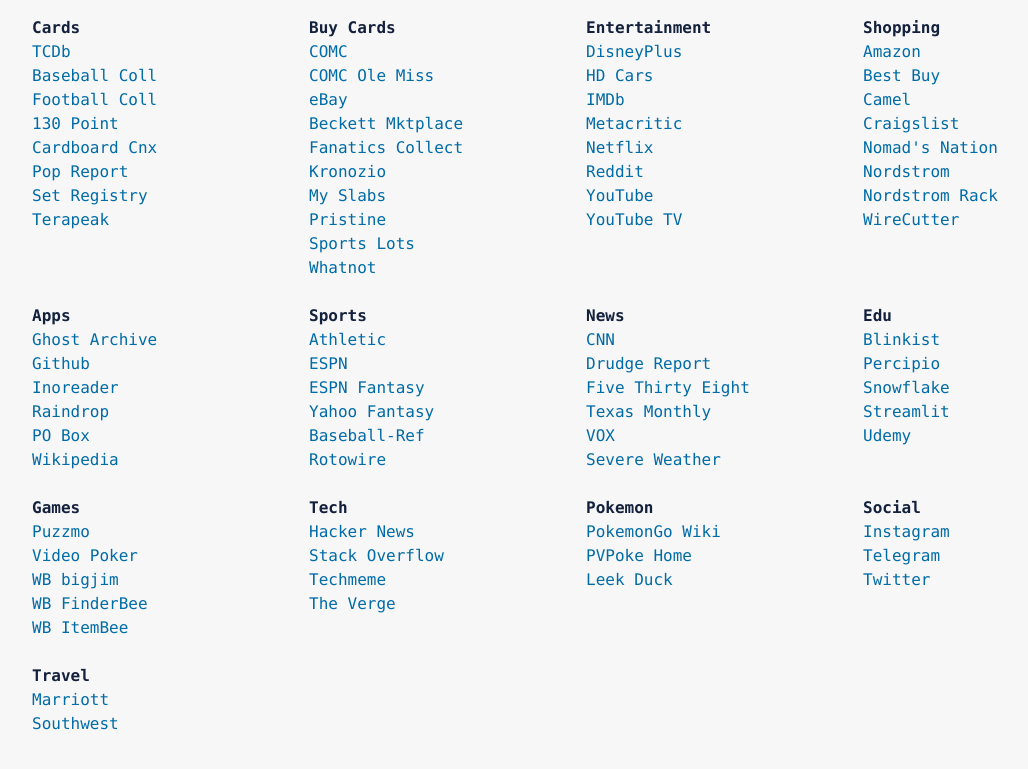
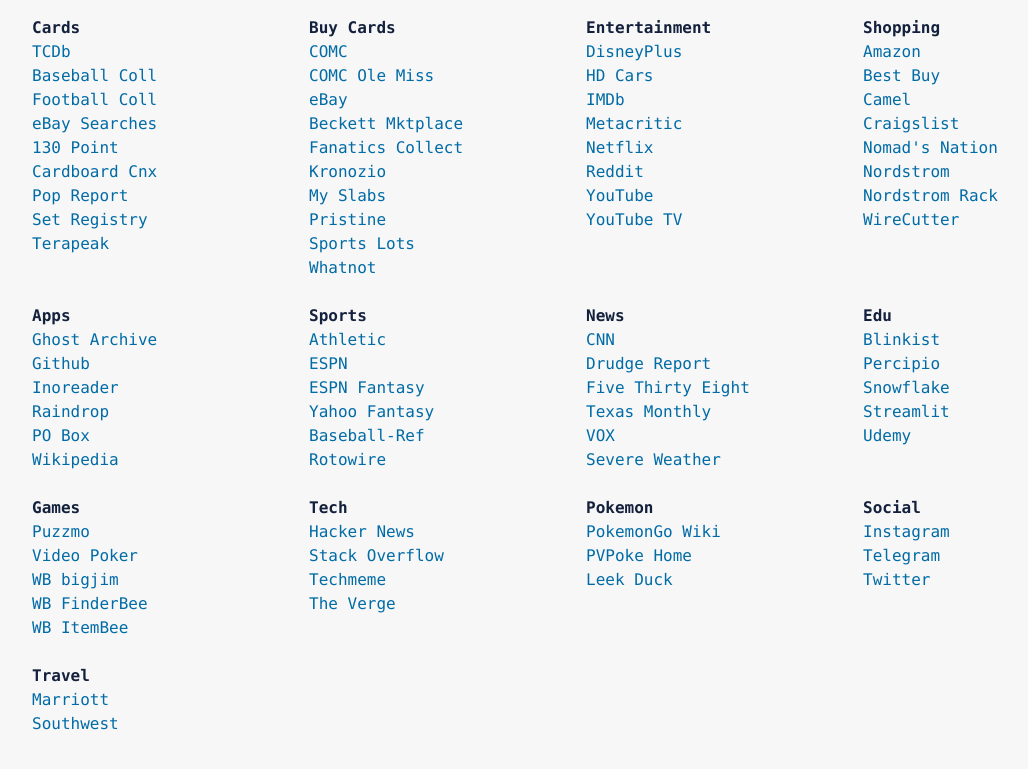
Before and after one commit to jimg72/jimg72.github.io, a Jekyll site: the page built from docs/start.html, in a window 1280 px wide. Shown: the top 769 px of the page, without its empty margins (66-1094 px from the left). Built offline with Jekyll 4.4.1, drawn with Linux system fonts in a browser that asks for light colours.

Commit message:
added link

```diff
--- a/docs/_data/bookmarks.yaml
+++ b/docs/_data/bookmarks.yaml
@@ -11,6 +11,8 @@
       link_url: https://jimg72.github.io/baseball.html
     - link_name: Football Coll
       link_url: https://jimg72.github.io/football.html
+    - link_name: eBay Searches
+      link_url: https://jimg72.github.io/ebay.html
     - link_name: 130 Point
       link_url: https://130point.com
     - link_name: Cardboard Cnx
```
